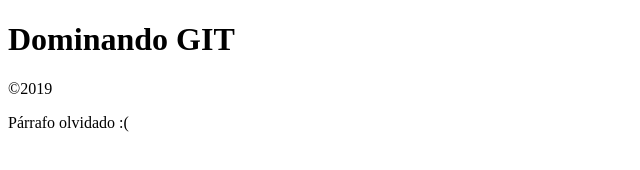
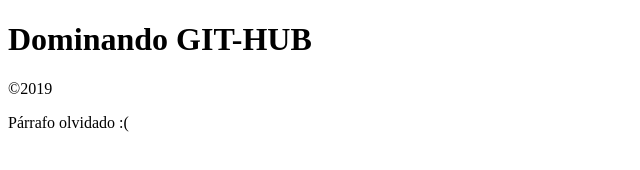
Before and after one commit to oneeyedman/proyecto, a plain HTML site: page index.html in a window 1280 px wide. Shown: the whole page, without its empty margins (0-640 px from the left). Drawn offline with Linux system fonts and the light colour scheme.

Commit message:
modificado el h1

```diff
--- a/index.html
+++ b/index.html
@@ -8,7 +8,7 @@
 </head>
 <body>
   <header>
-    <h1>Dominando GIT</h1>
+    <h1>Dominando GIT-HUB</h1>
   </header>
   <main></main>
   <footer>
```
